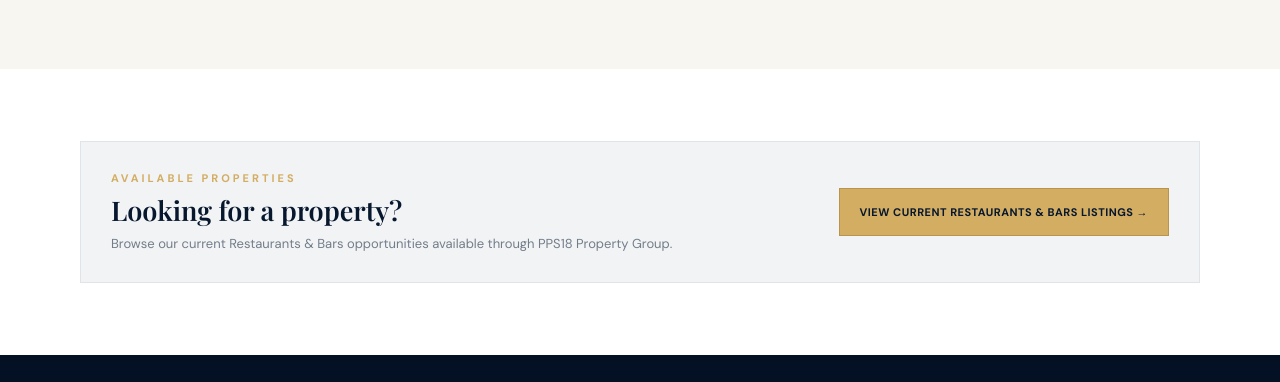
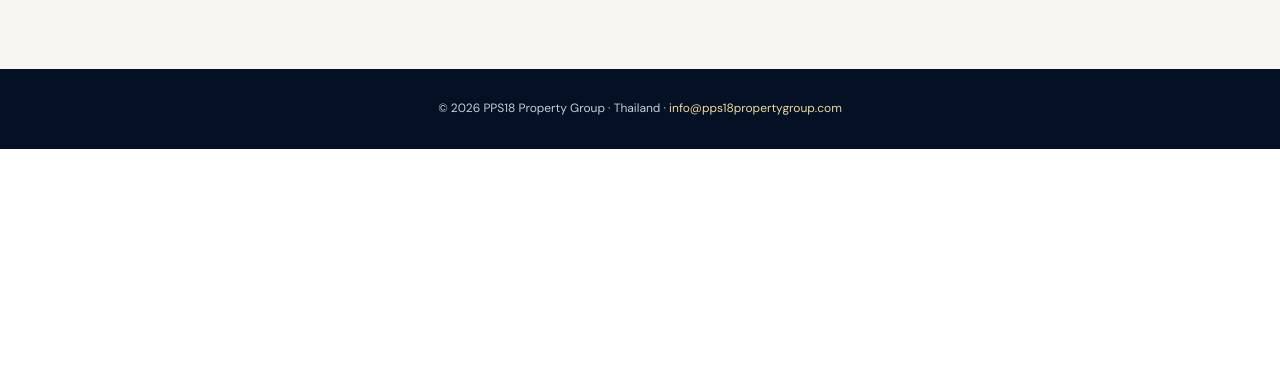
Before and after one commit to shaun196262/pps18propertygroup, a plain HTML site: page restaurants.html in a window 1280 px wide. Shown: the part 803-1185 px from the top of the page. After the commit the page ends 952 px from the top, so only its background shows below. Drawn offline with nearby package versions, Linux system fonts and the light colour scheme; no server answers.

Commit message:
Remove duplicate bottom listings CTA from category page

```diff
--- a/restaurants.html
+++ b/restaurants.html
@@ -10,7 +10,7 @@
 <article class="card"><div class="card-img"><img src="https://images.unsplash.com/photo-1514933651103-005eec06c04b?auto=format&fit=crop&w=900&q=85" alt="Modern bar and restaurant"><span class="tag">Bars & hospitality</span></div><div class="card-content"><h3>Bars & Hospitality</h3><p>Approachable bars and social spaces for hospitality businesses.</p><a href="#current-listings">VIEW CURRENT LISTINGS →</a></div></article>
 </div>
 </div>
-</section><section class="section"><div class="container"><div class="category-cta"><div><div class="eyebrow">AVAILABLE PROPERTIES</div><h2>Looking for a property?</h2><p>Browse our current Restaurants & Bars opportunities available through PPS18 Property Group.</p></div><a class="category-cta-button" href="restaurants-listings.html">VIEW CURRENT RESTAURANTS & BARS LISTINGS →</a></div></div></section></main><footer><div class="container">© 2026 PPS18 Property Group · Thailand · <a href="mailto:info@pps18propertygroup.com">info@pps18propertygroup.com</a></div></footer><script src="https://cdn.jsdelivr.net/npm/@supabase/supabase-js@2"></script>
+</section></main><footer><div class="container">© 2026 PPS18 Property Group · Thailand · <a href="mailto:info@pps18propertygroup.com">info@pps18propertygroup.com</a></div></footer><script src="https://cdn.jsdelivr.net/npm/@supabase/supabase-js@2"></script>
 <script>
 (async function(){
  const grid=document.getElementById('listingGrid');
```
